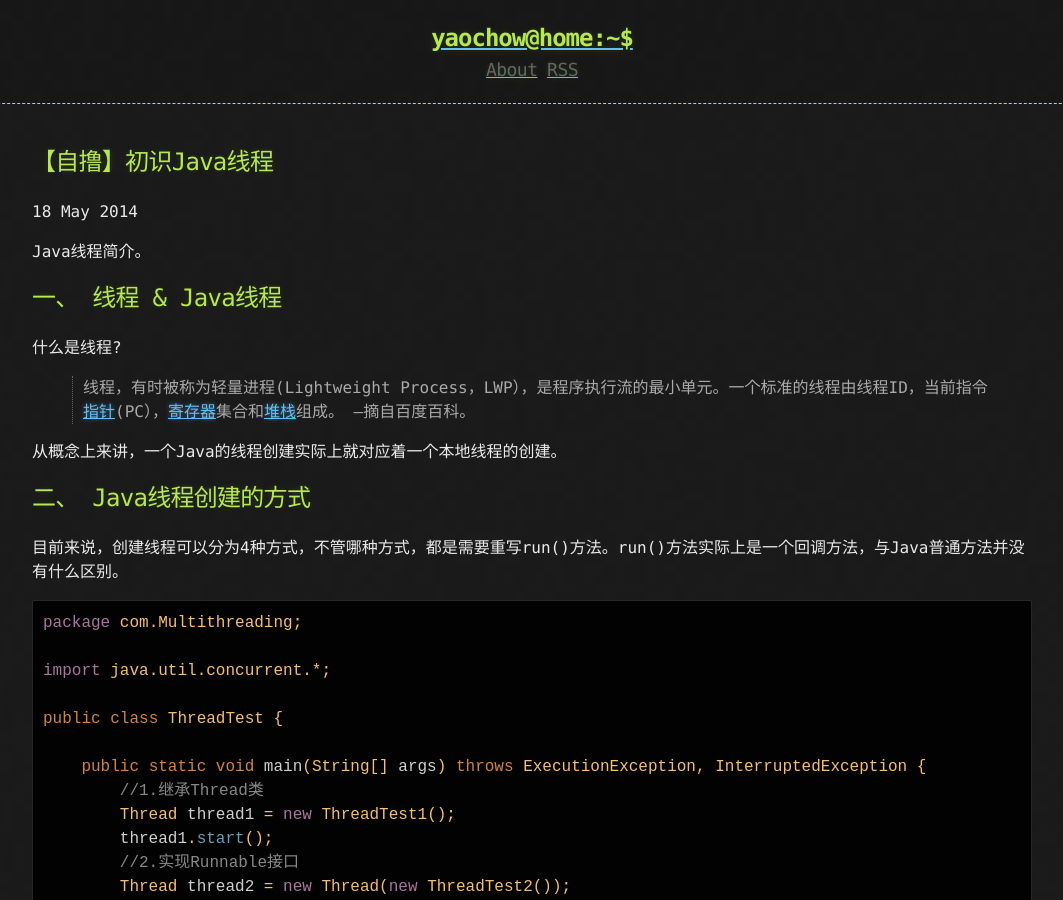
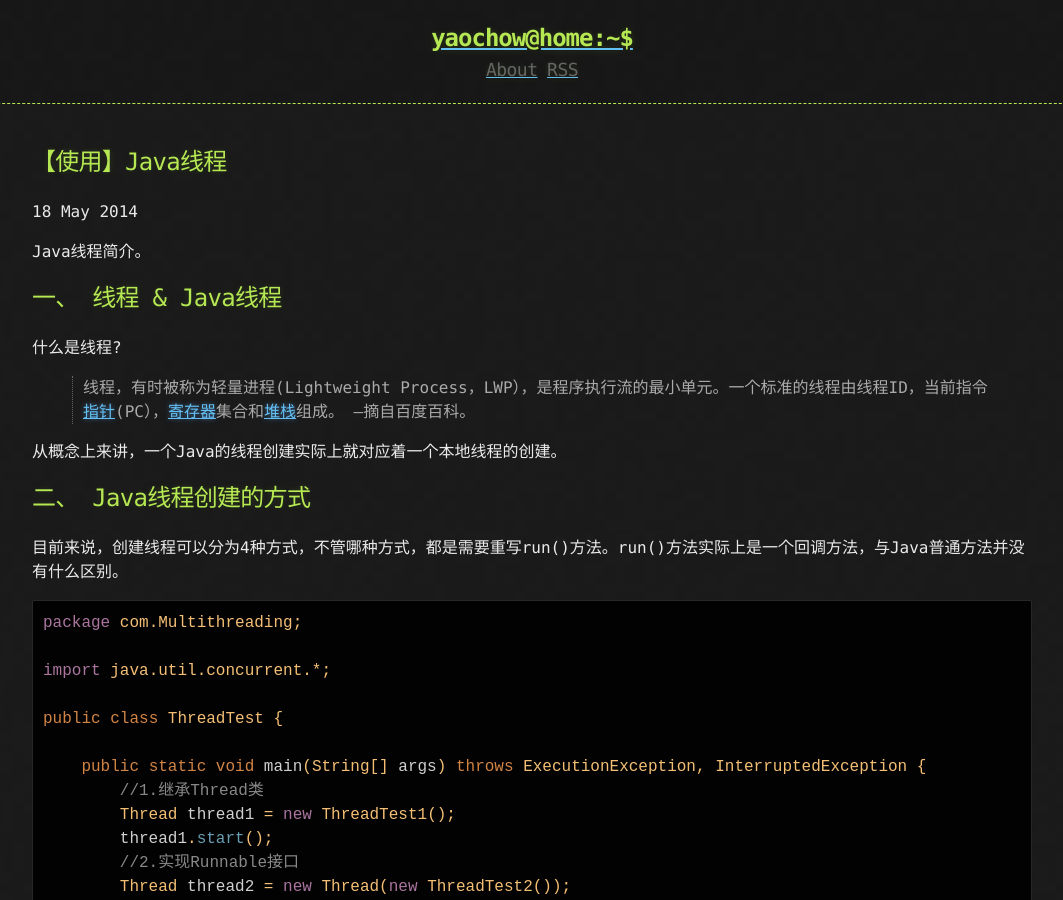
Before and after one commit to yyyyyyyy/yyyyyyyy.github.io, a Jekyll site: the page built from _posts/2014-05-19-【使用】Java线程.md, in a window 1280 px wide and 900 px high. Shown: the whole window, without its empty margins (108-1171 px from the left). Built offline with Jekyll 4.4.1, drawn with Linux system fonts in a browser that asks for light colours.

Commit message:
Update and rename 2014-05-19-Java-Thread（一）.md to 2014-05-19-【使用】Java线程.md

```diff
--- a/_posts/2014-05-19-Java-Thread（一）.md
+++ b/_posts/2014-05-19-【使用】Java线程.md
@@ -1,6 +1,6 @@
 ---
 layout: post
-title:  "【自撸】初识Java线程"
+title:  "【使用】Java线程"
 date:   2014-05-19 00:02:03 +0800
 categories: JUC
 comments: true
```
